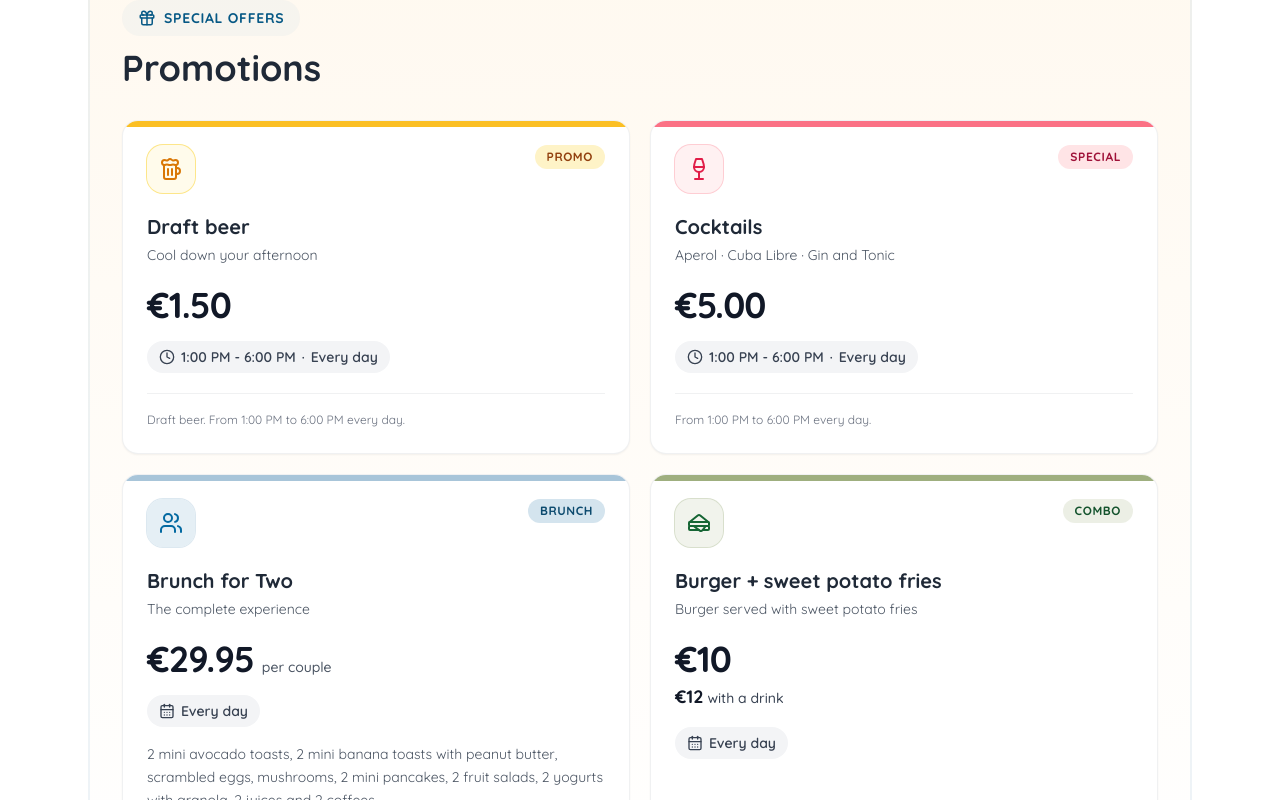
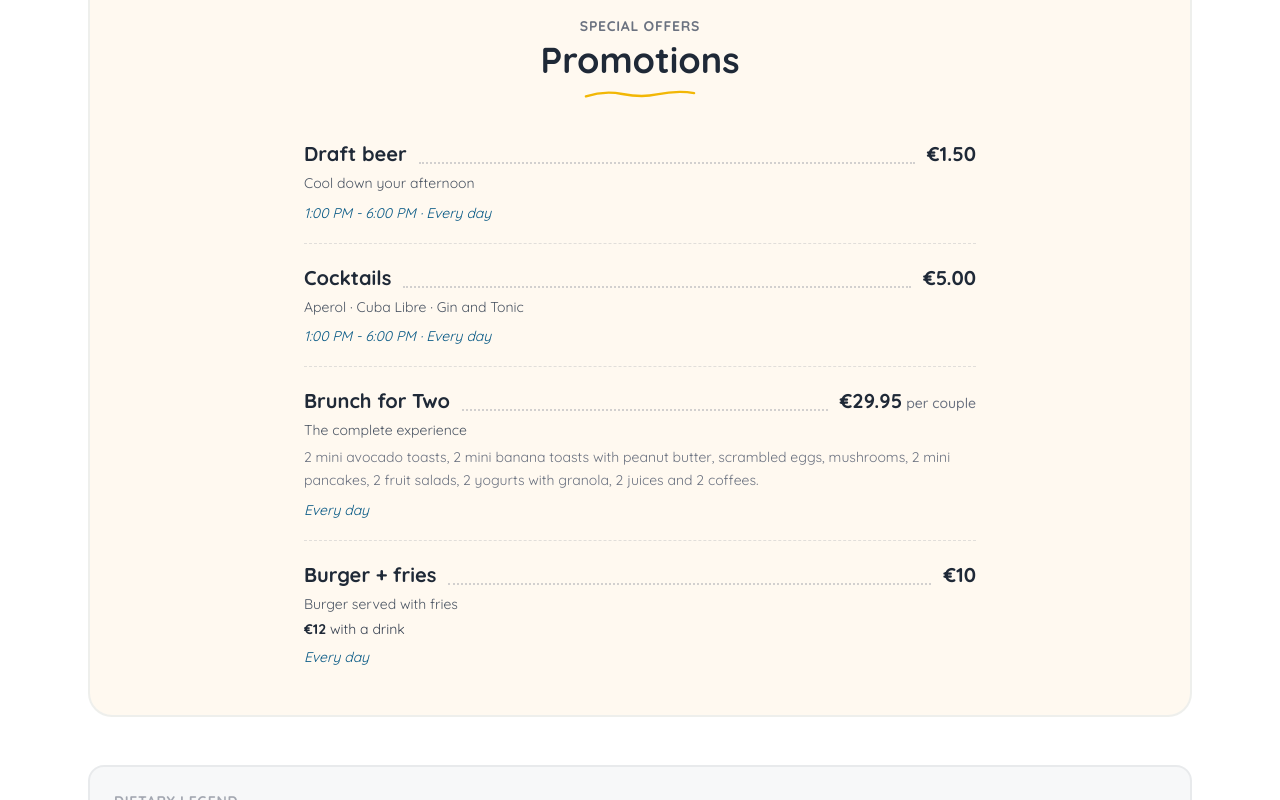
Before and after one commit to josetabares24-png/milsabores, a Next.js app: page /en/menu in a window 1280 px wide. Shown: the part 3680-4480 px from the top of the page. Built offline with nearby package versions, Linux system fonts and the light colour scheme.

Commit message:
feat(menu): printed-menu style promotions list; burger combo is with fries
- Burger promo: hambúrguer + batatas fritas (all 6 locales)
- Replace card grid with a simple menu list: name, dotted leader, price,
  short description and plain-text schedule note

```diff
--- a/messages/de.json
+++ b/messages/de.json
@@ -1233,9 +1233,9 @@
         "terms": "Preis pro Paar. Täglich verfügbar."
       },
       "burger_combo": {
-        "title": "Burger + Süßkartoffelpommes",
+        "title": "Burger + Pommes",
         "badge": "Combo",
-        "description": "Burger mit Süßkartoffelpommes",
+        "description": "Burger mit Pommes",
         "price": "€10",
         "price_with_drink": "€12",
         "with_drink": "mit Getränk",
--- a/messages/en.json
+++ b/messages/en.json
@@ -1234,9 +1234,9 @@
         "terms": "Price per couple. Available every day."
       },
       "burger_combo": {
-        "title": "Burger + sweet potato fries",
+        "title": "Burger + fries",
         "badge": "Combo",
-        "description": "Burger served with sweet potato fries",
+        "description": "Burger served with fries",
         "price": "€10",
         "price_with_drink": "€12",
         "with_drink": "with a drink",
--- a/messages/es.json
+++ b/messages/es.json
@@ -1234,9 +1234,9 @@
         "terms": "Precio por pareja. Disponible todos los días."
       },
       "burger_combo": {
-        "title": "Hamburguesa + boniato frito",
+        "title": "Hamburguesa + patatas fritas",
         "badge": "Combo",
-        "description": "Hamburguesa acompañada de boniato frito",
+        "description": "Hamburguesa acompañada de patatas fritas",
         "price": "€10",
         "price_with_drink": "€12",
         "with_drink": "con bebida",
--- a/messages/fr.json
+++ b/messages/fr.json
@@ -1233,9 +1233,9 @@
         "terms": "Prix pour deux personnes. Disponible tous les jours."
       },
       "burger_combo": {
-        "title": "Burger + frites de patate douce",
+        "title": "Burger + frites",
         "badge": "Combo",
-        "description": "Burger accompagné de frites de patate douce",
+        "description": "Burger accompagné de frites",
         "price": "€10",
         "price_with_drink": "€12",
         "with_drink": "avec boisson",
--- a/messages/it.json
+++ b/messages/it.json
@@ -1233,9 +1233,9 @@
         "terms": "Prezzo per coppia. Disponibile tutti i giorni."
       },
       "burger_combo": {
-        "title": "Burger + patatine di patata dolce",
+        "title": "Hamburger + patatine fritte",
         "badge": "Combo",
-        "description": "Burger servito con patatine di patata dolce",
+        "description": "Hamburger servito con patatine fritte",
         "price": "€10",
         "price_with_drink": "€12",
         "with_drink": "con bevanda",
--- a/messages/pt.json
+++ b/messages/pt.json
@@ -1234,9 +1234,9 @@
         "terms": "Preço por casal. Disponível todos os dias."
       },
       "burger_combo": {
-        "title": "Hambúrguer + batatas doces",
+        "title": "Hambúrguer + batatas fritas",
         "badge": "Combo",
-        "description": "Hambúrguer acompanhado de batatas doces",
+        "description": "Hambúrguer acompanhado de batatas fritas",
         "price": "€10",
         "price_with_drink": "€12",
         "with_drink": "com bebida",
--- a/src/app/[locale]/menu/page.tsx
+++ b/src/app/[locale]/menu/page.tsx
@@ -5,20 +5,14 @@ import { AnimatePresence, motion } from 'framer-motion'
 import { useTranslations } from 'next-intl'
 import Image from 'next/image'
 import {
-  Beer,
-  CalendarDays,
   ChefHat,
   ChevronDown,
   Clock,
-  Gift,
   IceCream,
   Leaf,
   MapPin,
   Phone,
-  Sandwich,
-  Users,
   Wheat,
-  Wine,
 } from 'lucide-react'
 import { Link } from '@/i18n/routing'
 import Logo from '@/components/Logo'
@@ -138,39 +132,12 @@ const dietaryTags: Record<string, ('vegetarian' | 'vegan' | 'glutenFree')[]> = {
 const gelatoFlavors = ['acai', 'mango', 'pistacho', 'fresa', 'oreo', 'vainilla', 'chocolate', 'pastel_de_nata']
 const veganGelatoFlavors = ['acai', 'mango', 'fresa']
 
+// Ofertas confirmadas pelo José. 'timed' = só das 13:00 às 18:00; 'daily' = todos os dias, sem horário definido.
 const promotions = [
-  {
-    key: 'beer_promo',
-    icon: Beer,
-    schedule: 'time',
-    accent: 'bg-amber-400',
-    iconWrap: 'bg-amber-50 text-amber-600 ring-amber-200',
-    badge: 'bg-amber-100 text-amber-800',
-  },
-  {
-    key: 'cocktails',
-    icon: Wine,
-    schedule: 'time',
-    accent: 'bg-rose-400',
-    iconWrap: 'bg-rose-50 text-rose-600 ring-rose-200',
-    badge: 'bg-rose-100 text-rose-800',
-  },
-  {
-    key: 'brunch_duo',
-    icon: Users,
-    schedule: 'daily',
-    accent: 'bg-pastel',
-    iconWrap: 'bg-pastel-light/60 text-sky-700 ring-pastel/40',
-    badge: 'bg-pastel-light text-sky-900',
-  },
-  {
-    key: 'burger_combo',
-    icon: Sandwich,
-    schedule: 'daily',
-    accent: 'bg-sage',
-    iconWrap: 'bg-sage/15 text-green-800 ring-sage/40',
-    badge: 'bg-sage/20 text-green-900',
-  },
+  { key: 'beer_promo', schedule: 'timed' },
+  { key: 'cocktails', schedule: 'timed' },
+  { key: 'brunch_duo', schedule: 'daily' },
+  { key: 'burger_combo', schedule: 'daily' },
 ] as const
 
 export default function MenuPage() {
@@ -480,80 +447,73 @@ export default function MenuPage() {
 
         <section
           id="promocoes"
-          className="scroll-mt-32 mt-10 rounded-3xl border-2 border-pastel/20 bg-gradient-to-b from-cream to-white p-5 md:p-8"
+          className="scroll-mt-32 mt-10 rounded-3xl border-2 border-pastel/20 bg-cream px-5 py-8 md:px-12 md:py-12"
           aria-labelledby="promocoes-heading"
         >
-          <div className="mb-8">
-            <div>
-              <div className="mb-3 inline-flex items-center gap-2 rounded-full bg-pastel/10 px-4 py-2 text-sm font-bold uppercase tracking-wider text-sky-800">
-                <Gift size={18} aria-hidden="true" />
-                {tPromotions('eyebrow')}
-              </div>
-              <h2 id="promocoes-heading" className="text-3xl font-bold text-gray-800 md:text-4xl">
+          <div className="mx-auto max-w-2xl">
+            <header className="mb-8 text-center md:mb-10">
+              <p className="text-sm font-bold uppercase tracking-wider text-slate">{tPromotions('eyebrow')}</p>
+              <h2 id="promocoes-heading" className="mt-1 text-3xl font-bold text-gray-800 md:text-4xl">
                 {tPromotions('title')}
               </h2>
-            </div>
-          </div>
-          <ul className="grid gap-5 md:grid-cols-2" role="list">
+              <svg
+                className="mx-auto mt-2 h-3 w-28 text-mango"
+                viewBox="0 0 120 12"
+                fill="none"
+                aria-hidden="true"
+                focusable="false"
+              >
+                <path
+                  d="M2 8.5c14-4.5 26-5 39-2.5s23 3.5 37 0.5S104 2.5 118 5"
+                  stroke="currentColor"
+                  strokeWidth="2.5"
+                  strokeLinecap="round"
+                />
+              </svg>
+            </header>
+
+            <ul className="divide-y divide-dashed divide-slate/20">
               {promotions.map((promotion) => {
-              const Icon = promotion.icon
-              const isTimed = promotion.schedule === 'time'
-              const ScheduleIcon = isTimed ? Clock : CalendarDays
+                const key = promotion.key
+                const when =
+                  promotion.schedule === 'timed'
+                    ? `${tPromotions('time_badge')} · ${tPromotions('every_day')}`
+                    : tPromotions('every_day')
                 return (
-                <li key={promotion.key} className="h-full">
-                  <article className="relative flex h-full flex-col overflow-hidden rounded-2xl border border-slate/10 bg-white p-6 shadow-sm transition-shadow duration-200 hover:shadow-md">
-                    <span className={`absolute inset-x-0 top-0 h-1.5 ${promotion.accent}`} aria-hidden="true" />
-                    <div className="flex items-start justify-between gap-3">
-                      <span className={`inline-flex h-12 w-12 shrink-0 items-center justify-center rounded-2xl ring-1 ${promotion.iconWrap}`}>
-                        <Icon size={24} aria-hidden="true" />
-                      </span>
-                      <span className={`rounded-full px-3 py-1 text-xs font-bold uppercase tracking-wider ${promotion.badge}`}>
-                        {tPromotions(`offers.${promotion.key}.badge`)}
-                      </span>
-                    </div>
-                    <h3 className="mt-5 text-xl font-bold text-gray-800">{tPromotions(`offers.${promotion.key}.title`)}</h3>
-                    <p className="mt-1 text-sm text-gray-600">{tPromotions(`offers.${promotion.key}.description`)}</p>
-                    <p className="mt-5 flex items-baseline gap-2">
-                      <span className="text-4xl font-bold tracking-tight text-gray-900">
-                        {tPromotions(`offers.${promotion.key}.price`)}
-                      </span>
-                      {promotion.key === 'brunch_duo' && (
-                        <span className="text-sm font-medium text-gray-600">{tPromotions('offers.brunch_duo.unit')}</span>
+                  <li key={key} className="py-5 first:pt-0 last:pb-0">
+                    <div className="flex items-baseline justify-between gap-3">
+                      <h3 className="text-lg font-bold leading-snug text-gray-800 md:text-xl">
+                        {tPromotions(`offers.${key}.title`)}
+                      </h3>
+                      <span
+                        className="mb-1 hidden min-w-[1.5rem] flex-1 self-end border-b-2 border-dotted border-slate/30 sm:block"
+                        aria-hidden="true"
+                      />
+                      <p className="flex shrink-0 flex-col items-end text-lg font-bold text-gray-800 sm:flex-row sm:items-baseline sm:gap-1 md:text-xl">
+                        <span className="whitespace-nowrap">{tPromotions(`offers.${key}.price`)}</span>
+                        {key === 'brunch_duo' && (
+                          <span className="whitespace-nowrap text-sm font-medium text-slate">{tPromotions('offers.brunch_duo.unit')}</span>
                         )}
                       </p>
-                    {promotion.key === 'burger_combo' && (
-                      <p className="mt-1 text-sm font-medium text-gray-700">
-                        <span className="text-lg font-bold text-gray-900">{tPromotions('offers.burger_combo.price_with_drink')}</span>{' '}
+                    </div>
+                    <p className="mt-1 text-sm leading-relaxed text-gray-600">
+                      {tPromotions(`offers.${key}.description`)}
+                    </p>
+                    {key === 'burger_combo' && (
+                      <p className="mt-1 text-sm text-gray-700">
+                        <span className="font-bold text-gray-800">{tPromotions('offers.burger_combo.price_with_drink')}</span>{' '}
                         {tPromotions('offers.burger_combo.with_drink')}
                       </p>
                     )}
-                    <div className="mt-4">
-                      <span className="inline-flex items-center gap-1.5 rounded-full bg-gray-100 px-3 py-1.5 text-sm font-semibold text-gray-700">
-                        <ScheduleIcon size={16} aria-hidden="true" />
-                        {isTimed ? (
-                          <>
-                            <span className="whitespace-nowrap">{tPromotions('time_badge')}</span>
-                            <span aria-hidden="true">·</span>
-                            <span>{tPromotions('every_day')}</span>
-                          </>
-                        ) : (
-                          <span>{tPromotions('every_day')}</span>
+                    {key === 'brunch_duo' && (
+                      <p className="mt-1 text-sm leading-relaxed text-gray-500">{tPromotions('offers.brunch_duo.details')}</p>
                     )}
-                      </span>
-                    </div>
-                    {promotion.key === 'brunch_duo' && (
-                      <p className="mt-4 text-sm leading-relaxed text-gray-600">{tPromotions('offers.brunch_duo.details')}</p>
-                    )}
-                    <div className="mt-auto pt-5">
-                      <p className="border-t border-slate/10 pt-4 text-xs leading-relaxed text-gray-500">
-                        {tPromotions(`offers.${promotion.key}.terms`)}
-                      </p>
-                    </div>
-                  </article>
+                    <p className="mt-2 text-sm italic text-sky-800">{when}</p>
                   </li>
                 )
               })}
             </ul>
+          </div>
         </section>
 
         <section className="mt-12 rounded-2xl border-2 border-slate/10 bg-slate/5 p-6">
```
Lines whose indentation alone changed are shown as unchanged.
